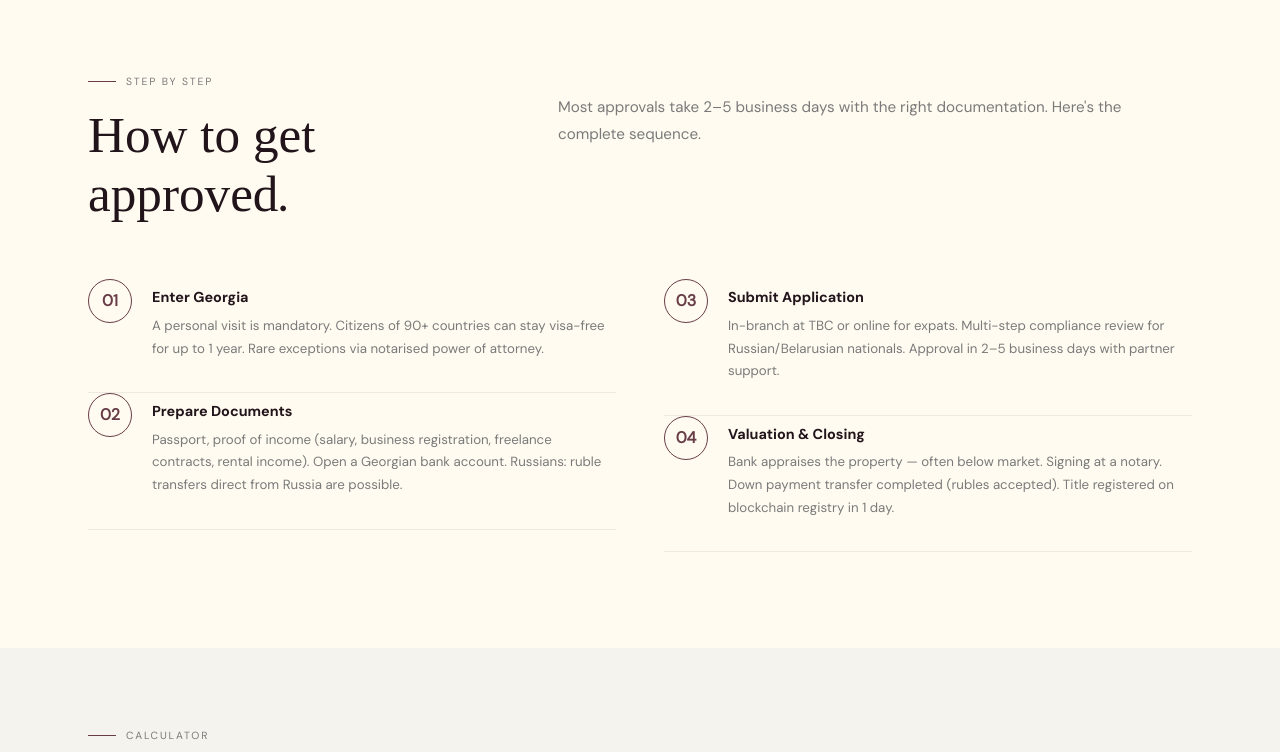
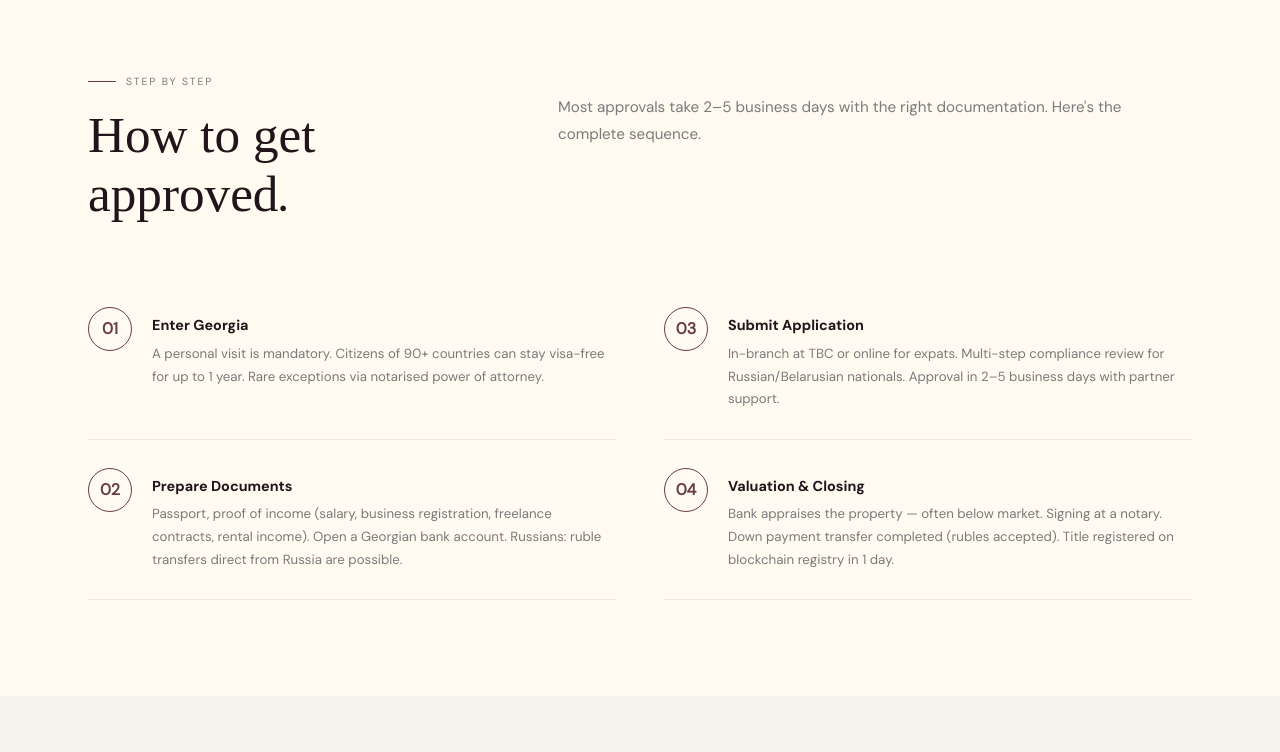
Before and after one commit to sitbom2property-maker/sitbo-invest-web-1643, a React (Vite) app: page /mortgage in a window 1280 px wide. Shown: the part 2367-3119 px from the top of the page. Built offline with nearby package versions, Linux system fonts and the light colour scheme; a web font is replaced by a local one.

Commit message:
fix: mortgage process steps alignment + equal-height risk cards

```diff
--- a/src/web/pages/mortgage.tsx
+++ b/src/web/pages/mortgage.tsx
@@ -107,9 +107,8 @@ function TRow({ label, value }: { label: string; value: string }) {
 
 // ─── Process step ─────────────────────────────────────────────────────────────
 function ProcessStep({ n, title, desc, delay = 0 }: { n: number; title: string; desc: string; delay?: number }) {
-  return (<>
-
-    <div className="m-reveal" style={{ transitionDelay: `${delay}ms`, display: "flex", gap: "20px", paddingBottom: "32px", borderBottom: "1px solid rgba(33,20,26,0.07)" }}>
+  return (
+    <div className="m-reveal" style={{ transitionDelay: `${delay}ms`, display: "flex", gap: "20px", padding: "28px 0", borderBottom: "1px solid rgba(33,20,26,0.07)", flex: 1 }}>
       <div style={{ flexShrink: 0, width: "44px", height: "44px", borderRadius: "50%", border: `1.5px solid ${C.wine}`, display: "flex", alignItems: "center", justifyContent: "center" }}>
         <span style={{ fontFamily: "Jun, serif", fontSize: "1rem", fontWeight: 700, color: C.wine }}>{String(n).padStart(2, "0")}</span>
       </div>
@@ -118,8 +117,7 @@ function ProcessStep({ n, title, desc, delay = 0 }: { n: number; title: string;
         <p style={{ fontFamily: "DM Sans", fontSize: "0.83rem", color: C.muted, lineHeight: 1.7, margin: 0 }}>{desc}</p>
       </div>
     </div>
-
-  </>);
+  );
 }
 
 // ─── Calculator ───────────────────────────────────────────────────────────────
@@ -472,26 +470,25 @@ export default function MortgagePage() {
               </div>
             </Col>
           </Row>
-          <Row gap={20}>
+          <div style={{ display: "grid", gridTemplateColumns: "repeat(4, 1fr)", gap: "20px", alignItems: "stretch" }}>
             {[
- { icon: "⚠", title: "Currency Risk",      desc: "If your income is in rubles but the loan is in USD/GEL, exchange rate fluctuations affect your monthly payment directly." },
- { icon: "🔍", title: "Strict Scoring",     desc: "TBC Bank runs thorough compliance checks — especially for Russian/Belarusian nationals. Transparency of income is non-negotiable." },
- { icon: "📋", title: "Income Match",       desc: "Income currency should match the loan currency ideally. Mismatches push effective rates up (from 12.1% EIR)." },
- { icon: "🏗", title: "New Builds Preferred", desc: "Banks favour new construction. Secondary market properties get stricter appraisals — often 15–20% below asking." },
+              { icon: "⚠", title: "Currency Risk",        desc: "If your income is in rubles but the loan is in USD/GEL, exchange rate fluctuations affect your monthly payment directly." },
+              { icon: "🔍", title: "Strict Scoring",       desc: "TBC Bank runs thorough compliance checks — especially for Russian/Belarusian nationals. Transparency of income is non-negotiable." },
+              { icon: "📋", title: "Income Match",         desc: "Income currency should match the loan currency ideally. Mismatches push effective rates up (from 12.1% EIR)." },
+              { icon: "🏗",  title: "New Builds Preferred", desc: "Banks favour new construction. Secondary market properties get stricter appraisals — often 15–20% below asking." },
             ].map((item, i) => (
-              <Col key={item.title} span={3}>
-                <div className="m-reveal" style={{
+              <div key={item.title} className="m-reveal" style={{
                 transitionDelay: `${i * 70}ms`,
                 background: C.light, borderRadius: "12px", padding: "28px 22px",
                 borderTop: `2px solid ${C.wine}`,
+                display: "flex", flexDirection: "column",
               }}>
                 <div style={{ fontSize: "1.5rem", marginBottom: "12px" }}>{item.icon}</div>
                 <p style={{ fontFamily: "DM Sans", fontSize: "0.88rem", fontWeight: 700, color: C.dark, marginBottom: "8px" }}>{item.title}</p>
                 <p style={{ fontFamily: "DM Sans", fontSize: "0.8rem", color: C.muted, lineHeight: 1.6, margin: 0 }}>{item.desc}</p>
               </div>
-              </Col>
             ))}
-          </Row>
+          </div>
         </Container>
       </section>
 
@@ -516,20 +513,12 @@ export default function MortgagePage() {
             </Col>
           </Row>
 
-          <Row gap={48}>
-            <Col span={6}>
-              <div style={{ display: "flex", flexDirection: "column" }}>
+          <div style={{ display: "grid", gridTemplateColumns: "1fr 1fr", gap: "0 48px" }}>
             <ProcessStep n={1} delay={0}   title="Enter Georgia"        desc="A personal visit is mandatory. Citizens of 90+ countries can stay visa-free for up to 1 year. Rare exceptions via notarised power of attorney." />
+            <ProcessStep n={3} delay={160} title="Submit Application"   desc="In-branch at TBC or online for expats. Multi-step compliance review for Russian/Belarusian nationals. Approval in 2–5 business days with partner support." />
             <ProcessStep n={2} delay={80}  title="Prepare Documents"    desc="Passport, proof of income (salary, business registration, freelance contracts, rental income). Open a Georgian bank account. Russians: ruble transfers direct from Russia are possible." />
-              </div>
-            </Col>
-            <Col span={6}>
-              <div style={{ display: "flex", flexDirection: "column" }}>
-                <ProcessStep n={3} delay={160} title="Submit Application"   desc="In-branch at TBC or online for expats. Multi-step compliance review for Russian/Belarusian nationals. Approval in 2–5 business days with partner support." />
             <ProcessStep n={4} delay={240} title="Valuation & Closing"  desc="Bank appraises the property — often below market. Signing at a notary. Down payment transfer completed (rubles accepted). Title registered on blockchain registry in 1 day." />
           </div>
-            </Col>
-          </Row>
         </Container>
       </section>
 
```
Lines whose indentation alone changed are shown as unchanged.
